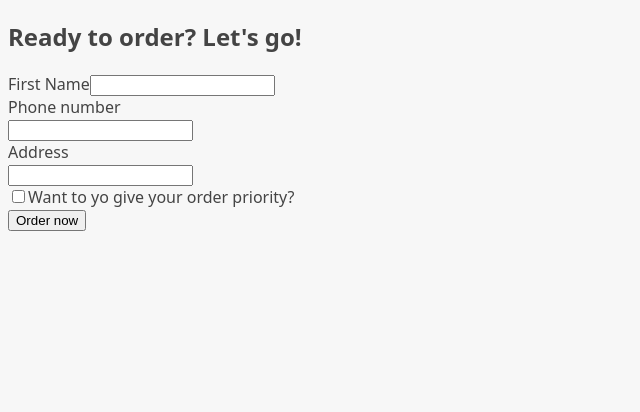
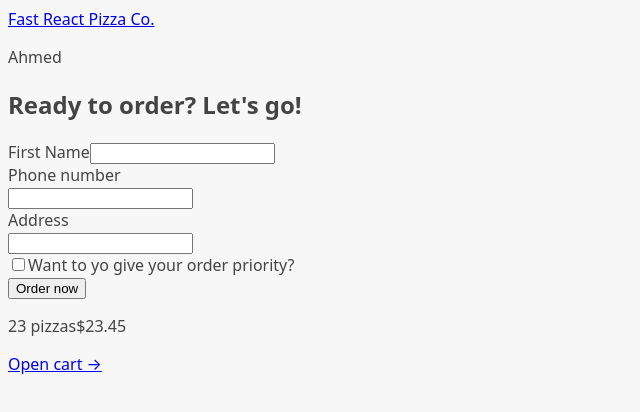
Before and after one commit to AhmedKhalaf88/fast-react-pizza, a React (Vite) app: page /order/new in a window 1280 px wide. Shown: the top 412 px of the page, without its empty margins (0-640 px from the left). Built offline with nearby package versions, Linux system fonts and the light colour scheme.

Commit message:
Implementing AppLayout Component

```diff
--- a/src/App.jsx
+++ b/src/App.jsx
@@ -5,8 +5,12 @@
 import Cart from "./features/cart/Cart";
 import CreateOrder from "./features/order/CreateOrder";
 import Order from "./features/order/Order";
+import AppLayout from "./ui/AppLayout";
 
 const router = createBrowserRouter([
+  {
+    element: <AppLayout />,
+    children: [
       {
         path: "/",
         element: <Home />,
@@ -27,6 +31,8 @@
         path: "/order/:orderId",
         element: <Order />,
       },
+    ],
+  },
 ]);
 
 function App() {
--- a/src/features/cart/CartOverview.jsx
+++ b/src/features/cart/CartOverview.jsx
@@ -1,3 +1,5 @@
+import { Link } from "react-router-dom";
+
 function CartOverview() {
   return (
     <div>
@@ -5,7 +7,7 @@
         <span>23 pizzas</span>
         <span>$23.45</span>
       </p>
-      <a href="#">Open cart &rarr;</a>
+      <Link to="/cart">Open cart &rarr;</Link>
     </div>
   );
 }
--- /dev/null
+++ b/src/ui/AppLayout.jsx
@@ -0,0 +1,18 @@
+import { Outlet } from "react-router-dom";
+import Header from "./Header";
+import CartOverview from "../features/cart/CartOverview";
+
+function AppLayout() {
+  return (
+    <div>
+      <Header />
+      <main>
+        <Outlet />
+      </main>
+
+      <CartOverview />
+    </div>
+  );
+}
+
+export default AppLayout;
--- /dev/null
+++ b/src/ui/Header.jsx
@@ -0,0 +1,12 @@
+import { Link } from "react-router-dom";
+
+function Header() {
+  return (
+    <header>
+      <Link to="/">Fast React Pizza Co.</Link>
+      <p>Ahmed</p>
+    </header>
+  );
+}
+
+export default Header;
```
Lines whose indentation alone changed are shown as unchanged.
